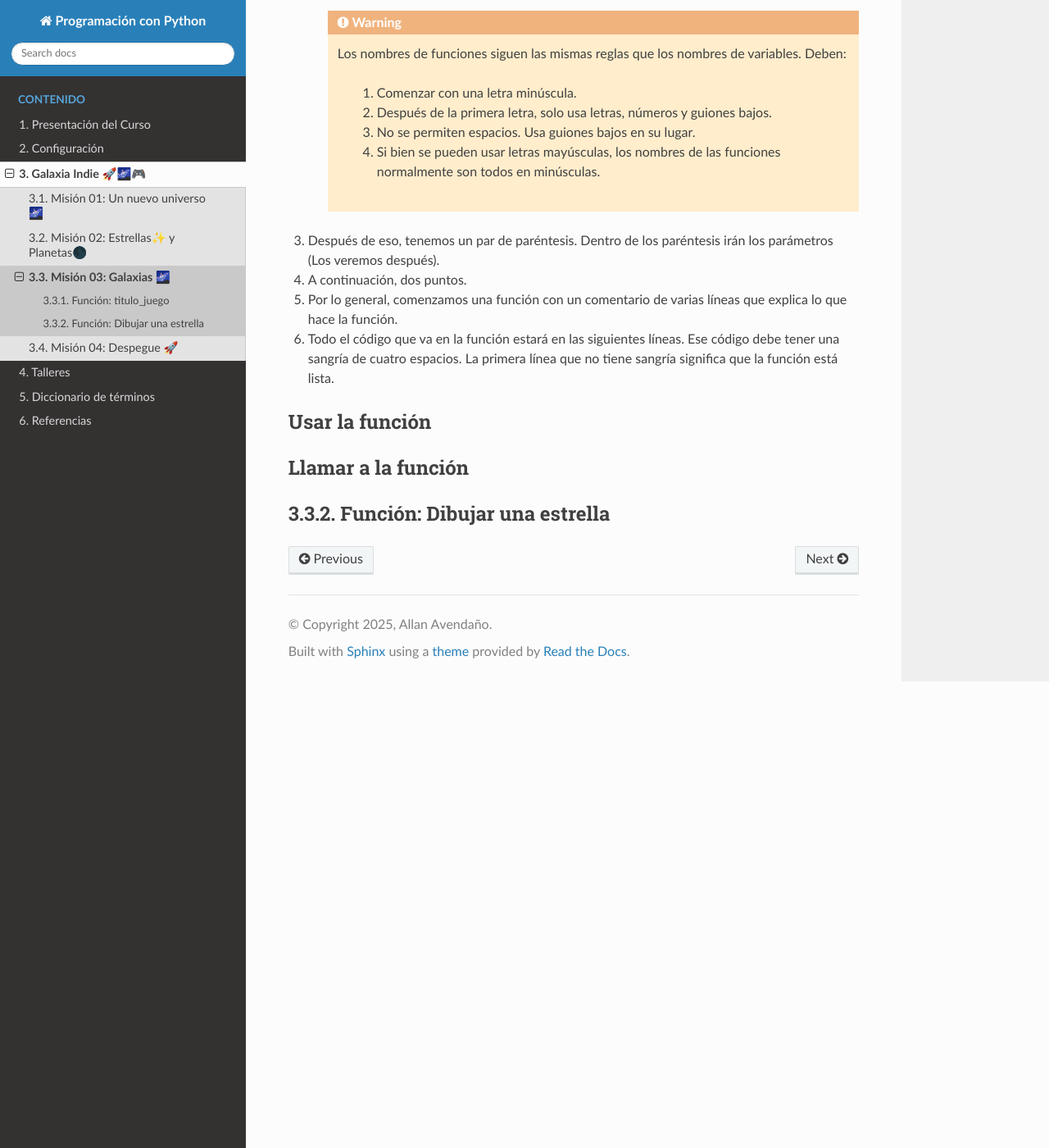
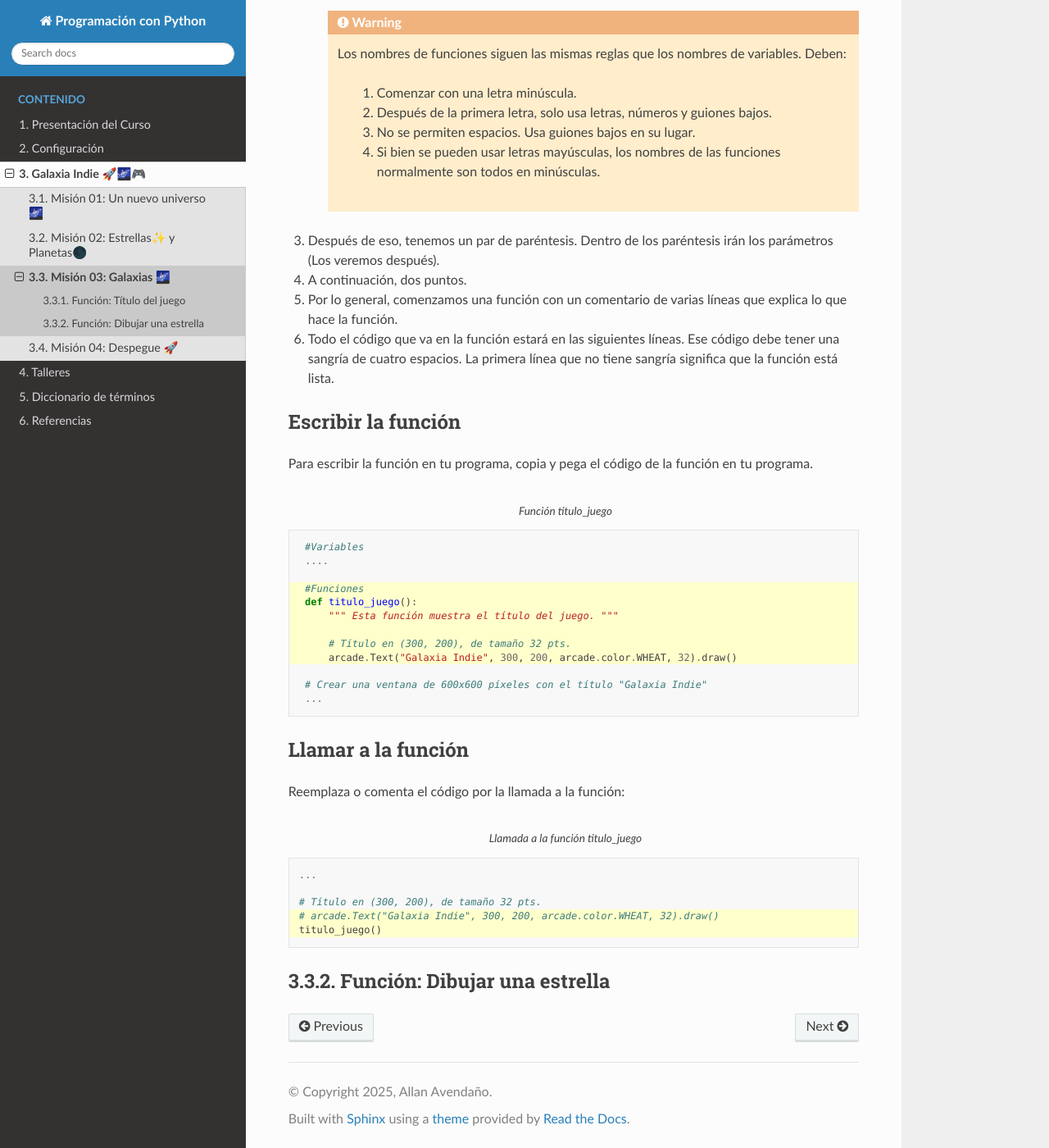
Before and after one commit to aavendan/programacion-python, a Sphinx documentation site: the page built from docs/source/sesiones/sesion03.rst, in a window 1280 px wide and 1400 px high, scrolled down 1113 px. Shown: the whole window at 82% size. Built offline with Sphinx 7.4.7 and the Read the Docs theme 3.1.0, drawn with Linux system fonts in a browser that asks for light colours; some of the changed text lies outside the part shown.

Commit message:
last update

```diff
--- a/docs/source/sesiones/sesion03.rst
+++ b/docs/source/sesiones/sesion03.rst
@@ -12,10 +12,10 @@ Ahora, vamos a aprovechar este conocimiento para crear funciones. Una :term:`fun
 
 Ya hemos usado funciones, por ejemplo, la función :py:func:`arcade.draw_line()` o la función :py:func:`arcade.Text()`. Ahora vamos a aprender a crear nuestras propias funciones.
 
-Función: titulo_juego
+Función: Título del juego
 ------------------
 
-.. rubric:: Estructura de una función
+.. rubric:: Estructura de la función
   :heading-level: 2
 
 .. code-block:: python
@@ -45,11 +45,43 @@ Para escribir una función:
 #. Por lo general, comenzamos una función con un comentario de varias líneas que explica lo que hace la función.
 #. Todo el código que va en la función estará en las siguientes líneas. Ese código debe tener una sangría de cuatro espacios. La primera línea que no tiene sangría significa que la función está lista.
 
-.. rubric:: Usar la función
+.. rubric:: Escribir la función
   :heading-level: 2
+
+Para escribir la función en tu programa, copia y pega el código de la función en tu programa.
+
+.. code-block:: python
+   :caption: Función titulo_juego
+   :emphasize-lines: 4-9
+
+    #Variables
+    ....
+
+    #Funciones
+    def titulo_juego():
+        """ Esta función muestra el título del juego. """
+
+        # Título en (300, 200), de tamaño 32 pts.
+        arcade.Text("Galaxia Indie", 300, 200, arcade.color.WHEAT, 32).draw()
+
+    # Crear una ventana de 600x600 píxeles con el título "Galaxia Indie"
+    ...
 
 .. rubric:: Llamar a la función
   :heading-level: 2
+
+Reemplaza o comenta el código por la llamada a la función:
+
+.. code-block:: python
+   :caption: Llamada a la función titulo_juego
+   :emphasize-lines: 4-5
+
+   ...
+
+   # Título en (300, 200), de tamaño 32 pts.
+   # arcade.Text("Galaxia Indie", 300, 200, arcade.color.WHEAT, 32).draw()
+   titulo_juego()
+
 
 Función: Dibujar una estrella
 ------------------
```
